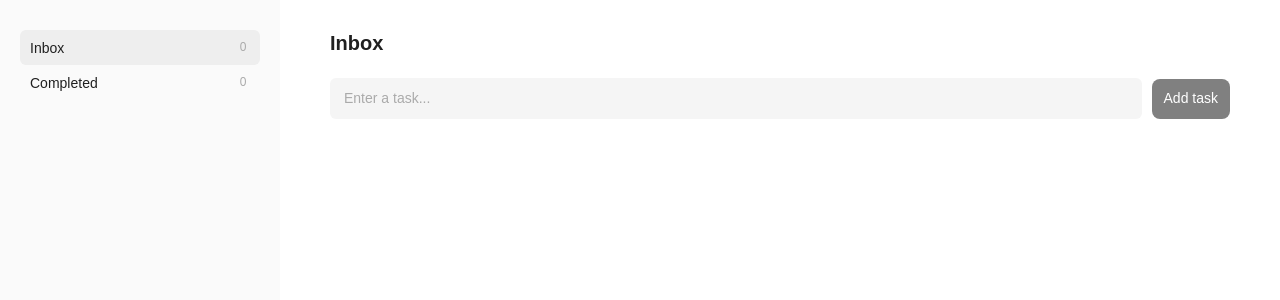
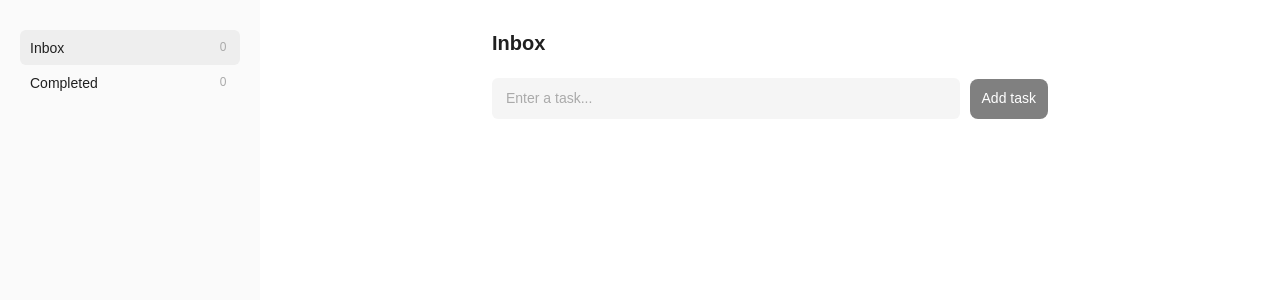
Before and after one commit to SirKaelan/Todo, a React (Create React App) app: page / in a window 1280 px wide. Shown: the top 300 px of the page. Built offline with nearby package versions, Linux system fonts and the light colour scheme.

Commit message:
Change to using Grid layout v1 to fix a UI problem

```diff
--- a/src/features/tasks/task-navigation/task-navigation.module.scss
+++ b/src/features/tasks/task-navigation/task-navigation.module.scss
@@ -1,7 +1,11 @@
 @import "sass-partials/variables";
 
 .nav {
-  flex: 0 1 $tasks-navigation-width;
+  // flex: 0 1 $tasks-navigation-width;
+  grid-column-start: 1;
+  grid-column-end: 3;
+  min-width: 26rem;
+  max-width: 30rem;
   padding: 3rem 2rem;
   background-color: $tasks-nav-background-color;
 
--- a/src/features/ui/dialog/dialog.module.scss
+++ b/src/features/ui/dialog/dialog.module.scss
@@ -6,12 +6,10 @@
   justify-content: center;
   align-items: center;
 
-  position: relative;
-  box-shadow: 0 3px 6px rgba(0, 0, 0, 0.16), 0 3px 6px rgba(0, 0, 0, 0.23);
-  background-color: white;
+  position: fixed;
+  // box-shadow: 0 3px 6px rgba(0, 0, 0, 0.16), 0 3px 6px rgba(0, 0, 0, 0.23);
   border-radius: 2px;
   border-width: 0;
-  padding: 0;
   min-height: 100%;
   min-width: 100%;
   background: transparent;
@@ -20,6 +18,7 @@
     animation: showOverlay 250ms cubic-bezier(0.4, 0, 0.2, 1) forwards;
 
     &.overlay--closed {
+      // This animation doesn't really play (due to showOverlay state causing the edit form to disappear)
       animation: hideOverlay 150ms cubic-bezier(0.4, 0, 0.2, 1) forwards;
     }
   }
--- a/src/pages/tasks/tasks.module.scss
+++ b/src/pages/tasks/tasks.module.scss
@@ -2,18 +2,24 @@
 
 // Tasks page container
 .tasks {
-  display: flex;
+  // display: flex;
+  display: grid;
+  grid-template-columns: repeat(12, 1fr);
+  grid-template-rows: 1fr;
   height: 100%;
 
   // Tasks page container/manager
   &__manager {
-    flex: 1 1;
-    display: flex;
-    justify-content: center;
+    // flex: 1 1;
+    // display: flex;
+    // justify-content: center;
+    min-width: 40rem;
     padding: 2.8rem;
+    grid-column-start: 5;
+    grid-column-end: 11;
 
     &__container {
-      flex: 0 1 $tasks-manager-width;
+      // flex: 0 1 $tasks-manager-width;
     }
   }
 }
```
Also changed, not shown: src/index.tsx (+4 -4 lines), mind_serenity/todo.txt.
